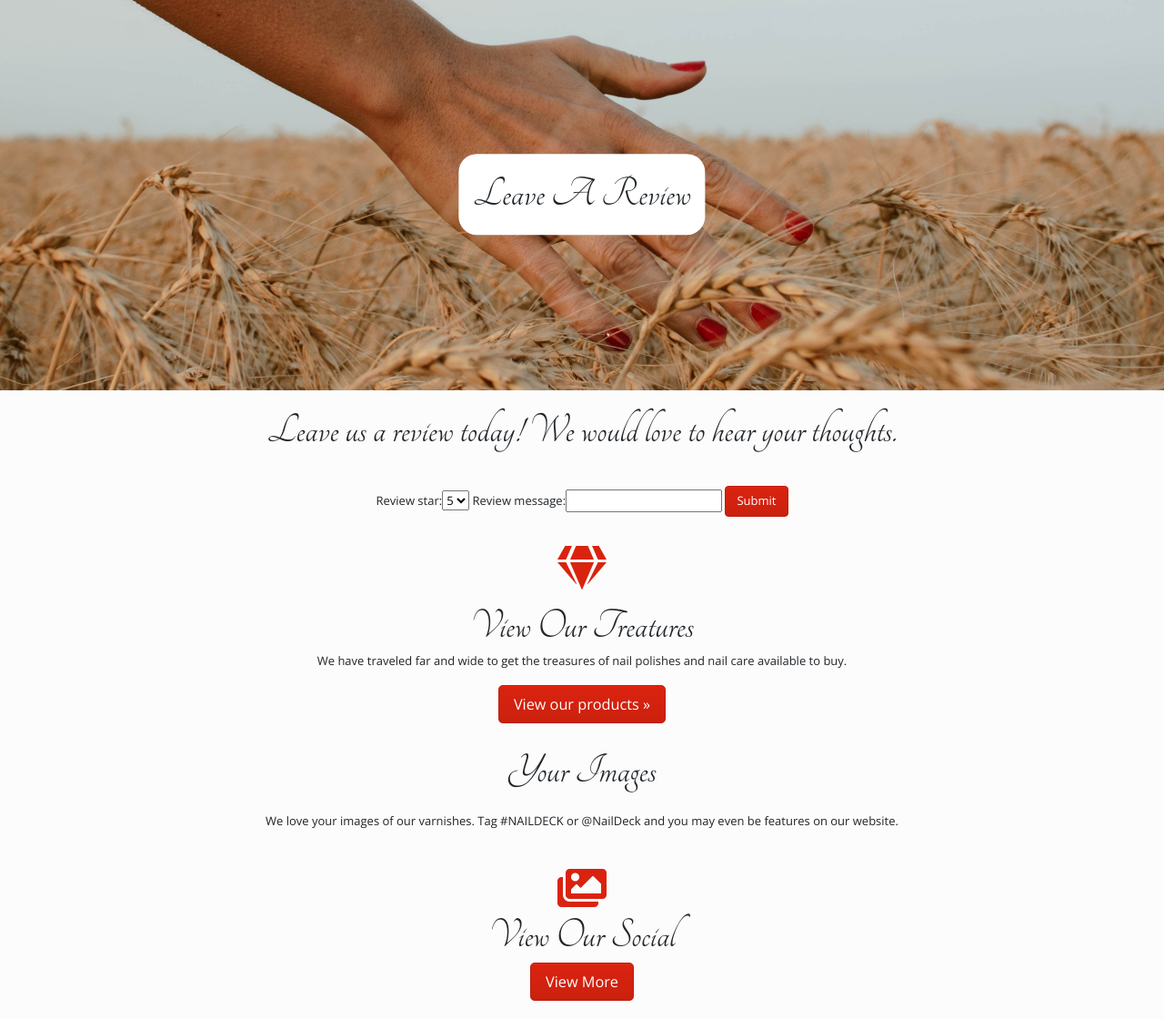
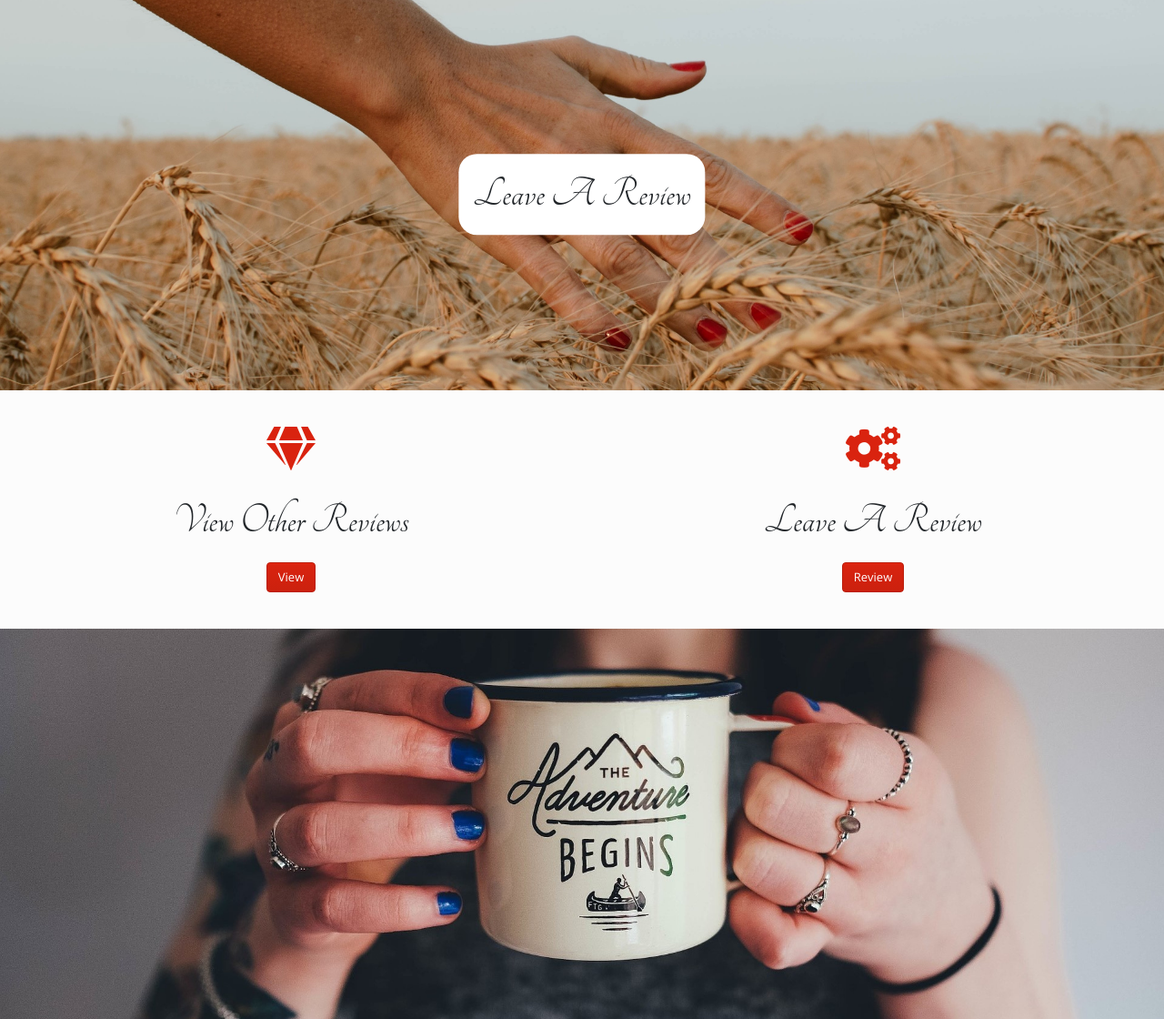
Before and after one commit to katerinaelsasser/NailDeck, a Django app: page /review/ in a window 1280 px wide. Shown: the part 93-1213 px from the top of the page at 91% size. Run offline with Django 3.2, Linux system fonts and the light colour scheme; data that the repository does not hold is empty; some libraries are stand-ins or nearby versions; some web fonts are replaced.

Commit message:
adding view reviews

```diff
--- a/reviews/templates/reviews.html
+++ b/reviews/templates/reviews.html
@@ -11,22 +11,49 @@
         </div>
     </div>
 
+    <div class="container-fluid text-center py-4">
+        <div class="row">
+            <div class="col-6 py-3">
+                <h2><a href="#reviews"><i class="fa fa-gem header-fa"></i></a></h2>
+                <h2 class="py-3">View Other Reviews</h2>
+                <a class="btn btn-primary" href="#reviews" role="button">View</a>
+            </div>
+            <div class="col-6 py-3">
+                <h2><a href="#review-form"><i class="fa fa-cogs header-fa"></i></a></h2>
+                <h2 class="py-3">Leave A Review</h2>
+                <a class="btn btn-primary" href="#review-form" role="button">Review</a>
+            </div>
+        </div>
+    </div>
+
+
+<!---img divider------>
+    <img class="img-fluid" src="{% static 'images/header/display-9.jpg' %}" alt="divider-img">
+
     <!----View Reviews------>
-    {% for review in reviews %}
-            <div class="col-xl-4 col-md-6 mb-4">
-                <div class="card border-0 shadow">
-                    <div class="product card-img-top" style="background-image: url('{{ MEDIA_URL }}{{ product.image }}')"></div>
-                    <div class="card-body text-center">
-                        <h2 class="card-title">{{ review.review_star }}</h2>
+    <div class="text-center container">
+        <div class="py-3">
+            <h2>Check out what other pirates have thought about us.</h2>
+        </div>
+        <div class="row mb-2 px-3 py-5" id="reviews">
+            {% for review in reviews %}
+            <div class="col-sm-12 col-md-6">
+                <div class="card border-primary mb-3" style="max-width: 20rem;">
+                    <h2 class="card-header">{{ review.review_star }} Stars</h2>
+                    <div class="card-body">
                         <p class="card-text">{{ review.review_message }}</p>
                     </div>
                 </div>
             </div>
-            {% endfor %}
+        </div>
+    </div>
+    {% endfor %}
 
+<!---img divider------>
+    <img class="img-fluid" src="{% static 'images/header/display-3.jpg' %}" alt="divider-img">
 
     <!--------Form--------->
-    <div class="container text-center">
+    <div class="container text-center" id="review-form">
         <div class="py-3">
         <h2>Leave us a review today! We would love to hear your thoughts.</h2>
         </div>
@@ -41,8 +68,8 @@
         </div>
     </div>
 
-    <!---Product link--->
-    {% include 'components/productsection.html' %}
+<!---img divider------>
+    <img class="img-fluid" src="{% static 'images/header/display-7.jpg' %}" alt="divider-img">
 
     <!---Social Images--->
     {% include 'components/socialcontact.html' %}
--- a/reviews/views.py
+++ b/reviews/views.py
@@ -14,4 +14,7 @@ def review(request):
         else:
             messages.error(request, "Review was not sent")
             return redirect(reverse('review'))
-    return render(request, "reviews.html", {'form': form})
+
+    reviews = Review.objects.all()
+
+    return render(request, "reviews.html", {'form': form, 'reviews': reviews})
```
